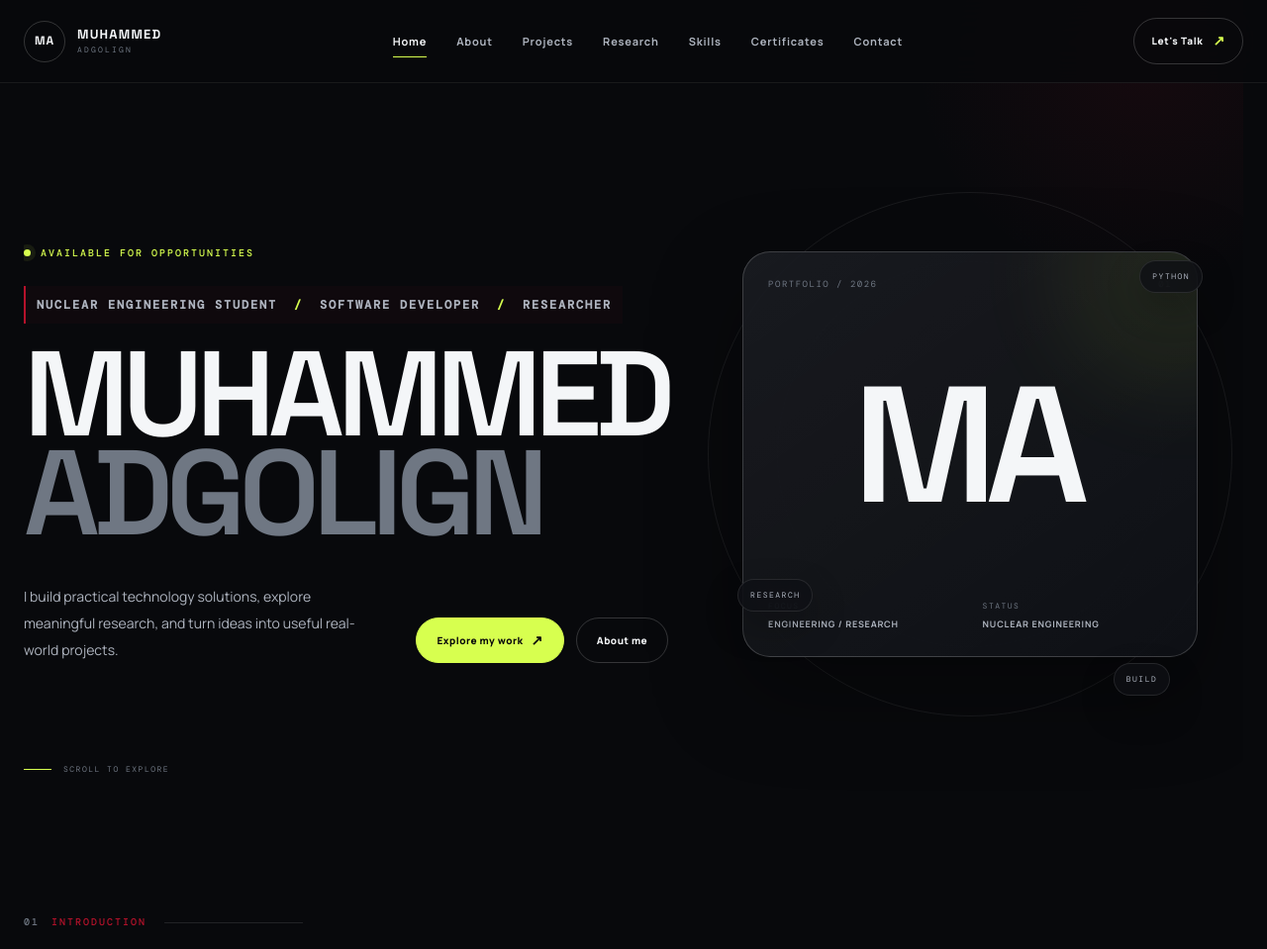
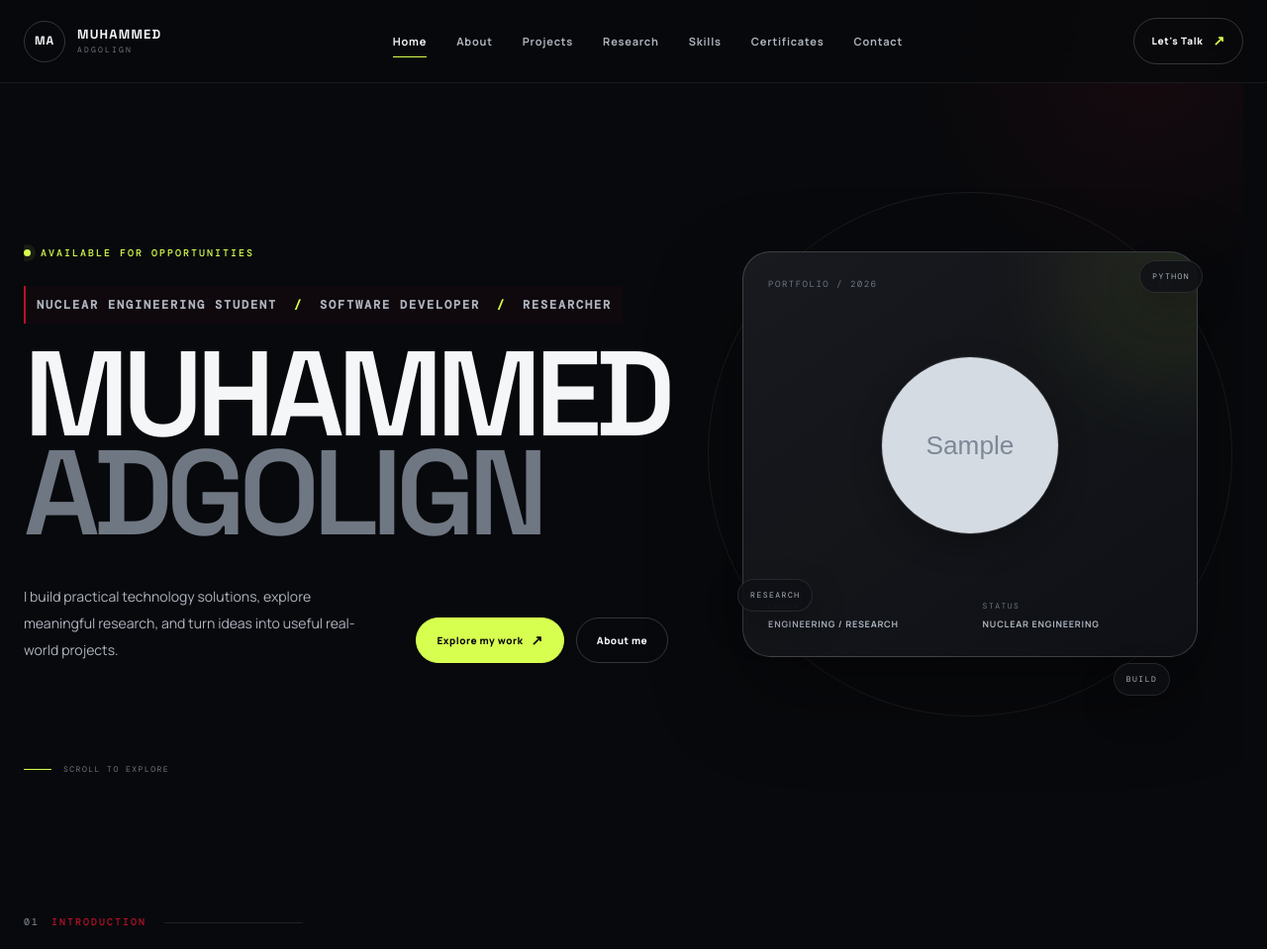
Before and after one commit to muhammedamuhabie-crypto/muhammed-adgolign-portfolio, a Django app: page / in a window 1280 px wide. Shown: the top 959 px of the page at 99% size. Run offline with Django 5.2, Linux system fonts and the light colour scheme; tables that the repository leaves empty hold one stand-in row (values such as "Sample post"); grey boxes marked "Sample" are stand-in pictures.

Commit message:
Display profile photo in hero card

```diff
--- a/static/css/style.css
+++ b/static/css/style.css
@@ -488,6 +488,16 @@ button {
     place-items: center;
 }
 
+.profile-photo {
+    width: 180px;
+    height: 180px;
+    object-fit: cover;
+    border-radius: 50%;
+    display: block;
+    border: 1px solid var(--border);
+    box-shadow: 0 12px 30px rgba(0, 0, 0, 0.25);
+}
+
 .ma-large {
     color: var(--text);
     font-family: "Space Grotesk", sans-serif;
--- a/templates/portfolio/home.html
+++ b/templates/portfolio/home.html
@@ -148,7 +148,11 @@
                     </div>
 
                     <div class="card-center">
-                        <span class="ma-large">MA</span>
+                        {% if profile and profile.image %}
+                            <img src="{{ profile.image.url }}" alt="{{ profile.name }}" class="profile-photo">
+                        {% else %}
+                            <span class="ma-large">MA</span>
+                        {% endif %}
                     </div>
 
                     <div class="card-bottom">
```
